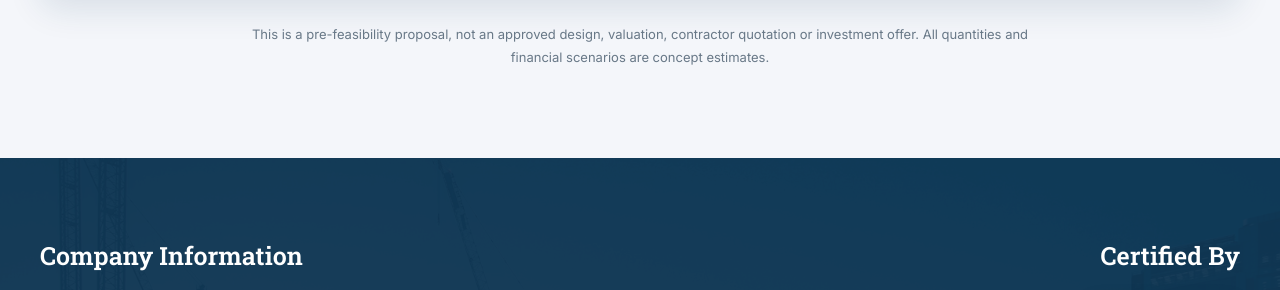
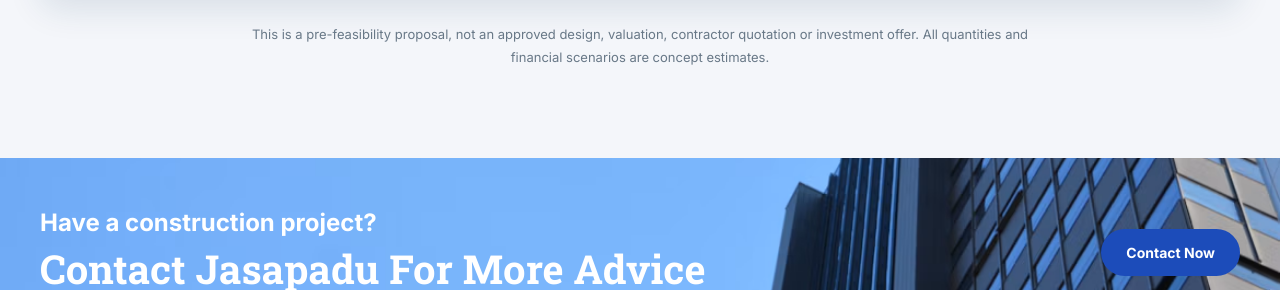
Before and after one commit to WaleedAnjum144/Jasapadu-Construction-Sdn.-Bhd.-, a plain HTML site: page proposal.html in a window 1280 px wide. Shown: the part 5025-5315 px from the top of the page. Drawn offline with Linux system fonts and the light colour scheme.

```diff
--- a/proposal.html
+++ b/proposal.html
@@ -574,6 +574,32 @@
         </section>
 
 
+
+    <!-- =========================================
+             CONTACT CTA
+        ========================================== -->
+
+    <section class="contact-cta" id="contact">
+
+      <div class="wrap cta-inner">
+
+        <div data-animate="fade-left">
+
+          <h3>Have a construction project?</h3>
+
+          <h2>Contact Jasapadu For More Advice</h2>
+
+        </div>
+
+        <a class="btn" href="mailto:info@yourcompany.com" data-animate="fade-right">
+          Contact Now
+        </a>
+
+      </div>
+
+    </section>
+
+
     </main>
 
 
--- a/style.css
+++ b/style.css
@@ -30,25 +30,17 @@
 html {
     scroll-behavior: smooth;
     scroll-padding-top: 100px;
-}
-
-html,
+    overflow-x: clip;
+}
+
 body {
     width: 100%;
     max-width: 100%;
-    overflow-x: clip;
-}
-
-body {
-    overflow-y: auto;
-}
-
-body {
     margin: 0;
     font-family: Inter, Arial, sans-serif;
     color: var(--text);
     background: var(--white);
-    overflow-x: hidden;
+    overflow-x: clip;
 }
 
 a {
@@ -264,6 +256,7 @@ button {
     transform: translateY(-10px);
     pointer-events: none;
 }
+
 
 /* Main navigation */
 .main-nav {
```
